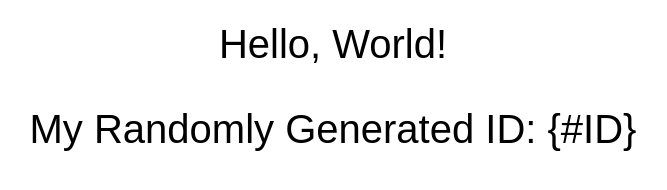
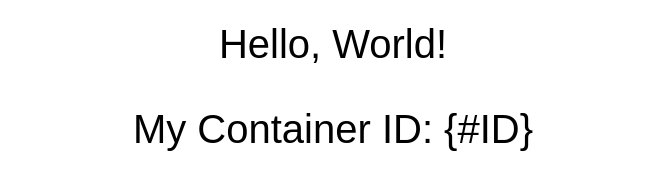
Before and after one commit to ahmedwadod/hello-world-k8s, a plain HTML site: page wwwroot/index.html in a window 1280 px wide. Shown: the part 462-652 px from the top of the page, without its empty margins (307-974 px from the left). Drawn offline with Linux system fonts and the light colour scheme.

Commit message:
rename to Container ID

```diff
--- a/wwwroot/index.html
+++ b/wwwroot/index.html
@@ -31,7 +31,7 @@
     <div class="center">
         <img src="/nodejs.png" />
         <p>Hello, World!</p>
-        <p>My Randomly Generated ID: {#ID}</p>
+        <p>My Container ID: {#ID}</p>
     </div>
 </body>
 
```
Also changed, not shown: 1 other file.
